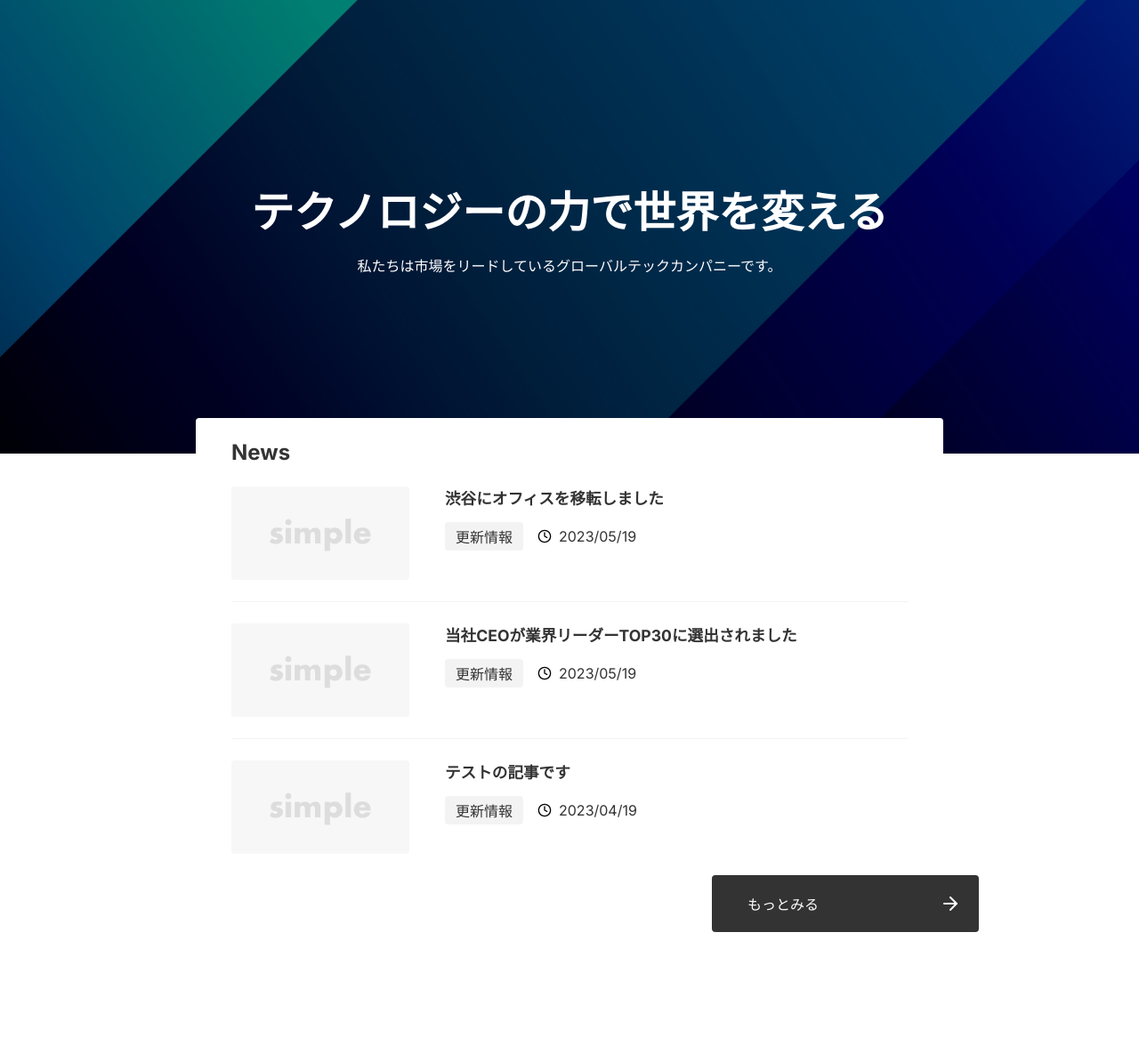
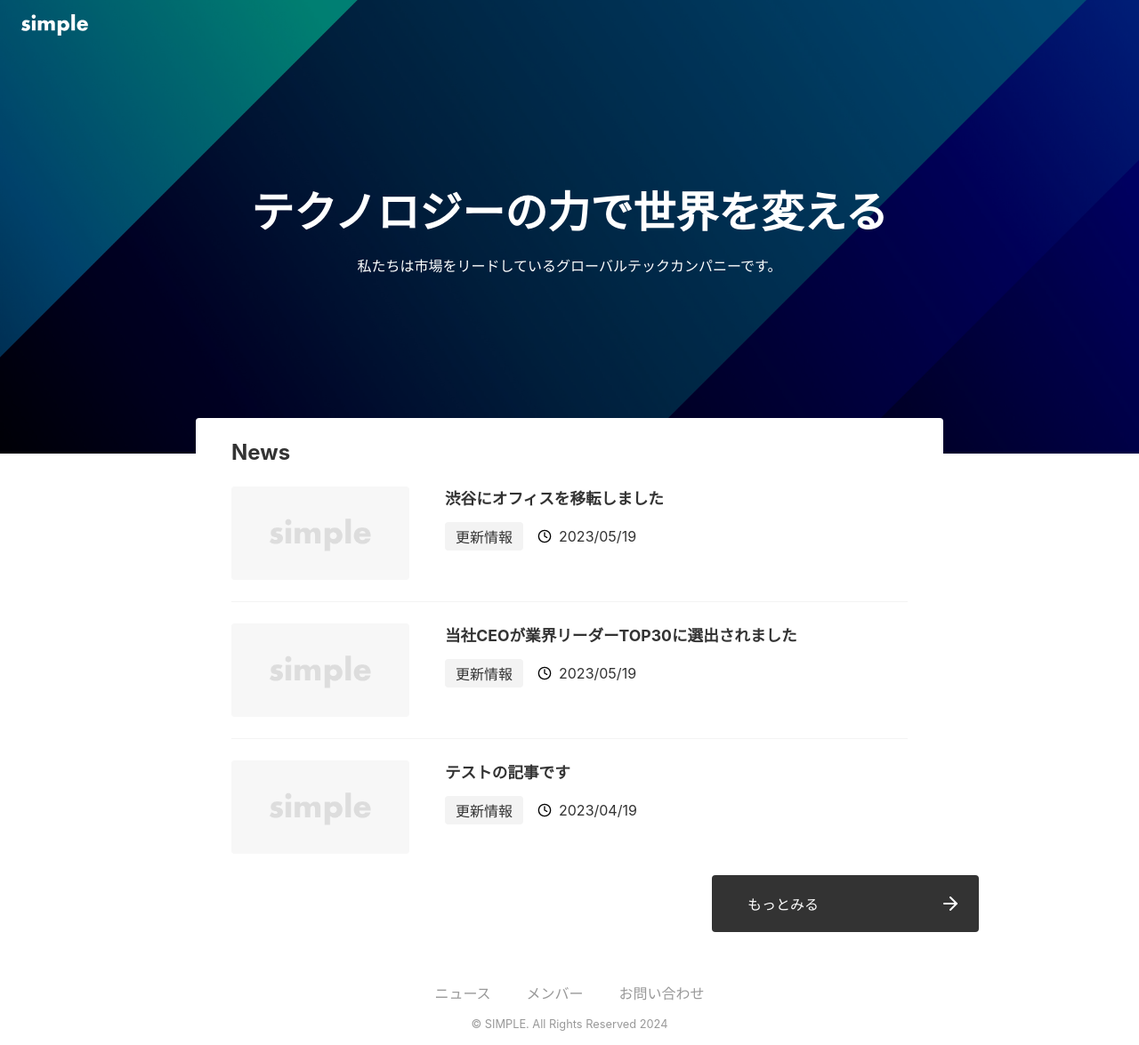
Before and after one commit to graphicocolo/next-microcms-beginner, a Next.js app: page / in a window 1280 px wide. Shown: the whole page at 89% size. Before the commit the page ends 1048 px from the top, so only its background shows below. Built offline with nearby package versions, Linux system fonts and the light colour scheme.

Commit message:
3-4 ヘッダー・フッターを作ってみよう

```diff
--- /dev/null
+++ b/src/app/_components/Common/Footer/index.module.css
@@ -0,0 +1,29 @@
+.footer {
+  padding: 16px 24px;
+  text-align: center;
+  color: var(--color-text-sub);
+  font-size: 0.8rem;
+  margin-top: 80px;
+}
+
+.nav {
+  margin-bottom: 16px;
+}
+
+.items {
+  display: flex;
+  justify-content: center;
+  gap: 40px;
+  font-size: 1rem;
+  white-space: nowrap;
+}
+
+@media (max-width: 640px) {
+  .items {
+    flex-wrap: wrap;
+    gap: 8px 0;
+  }
+  .item {
+    width: 50%;
+  }
+}
--- /dev/null
+++ b/src/app/_components/Common/Footer/index.tsx
@@ -0,0 +1,24 @@
+import Link from 'next/link';
+
+import styles from '@/app/_components/Common/Footer/index.module.css';
+
+export default function Footer() {
+  return (
+    <footer className={styles.footer}>
+      <nav className={styles.nav}>
+        <ul className={styles.items}>
+          <li className={styles.item}>
+            <Link href="/news">ニュース</Link>
+          </li>
+          <li className={styles.item}>
+            <Link href="/members">メンバー</Link>
+          </li>
+          <li className={styles.item}>
+            <Link href="/contact">お問い合わせ</Link>
+          </li>
+        </ul>
+      </nav>
+      <p className={styles.cr}>© SIMPLE. All Rights Reserved 2024</p>
+    </footer>
+  );
+}
--- /dev/null
+++ b/src/app/_components/Common/Header/index.module.css
@@ -0,0 +1,24 @@
+.header {
+  position: absolute;
+  padding: 16px 24px 8px;
+  z-index: 1000;
+  display: flex;
+  align-items: center;
+  justify-content: space-between;
+  width: 100%;
+}
+
+.logoLink {
+  display: flex;
+}
+
+.logo {
+  height: 24px;
+  width: auto;
+}
+
+@media (max-width: 640px) {
+  .header {
+    padding: 24px 16px 8px;
+  }
+}
--- /dev/null
+++ b/src/app/_components/Common/Header/index.tsx
@@ -0,0 +1,16 @@
+import Image from 'next/image';
+import Link from 'next/link';
+
+import styles from '@/app/_components/Common/Header/index.module.css';
+// import Menu from '../Menu';
+
+export default function Header() {
+  return (
+    <header className={styles.header}>
+      <Link className={styles.logoLink} href="/">
+        <Image alt="SIMPLE" className={styles.logo} height={133} priority src="/logo.svg" width={348} />
+      </Link>
+      {/* <Menu /> */}
+    </header>
+  );
+}
--- a/src/app/layout.tsx
+++ b/src/app/layout.tsx
@@ -1,14 +1,6 @@
-import { Inter } from 'next/font/google';
-
-import type { Metadata } from 'next';
 import '@/app/globals.css';
-
-const inter = Inter({ subsets: ['latin'] });
-
-export const metadata: Metadata = {
-  title: '',
-  description: '',
-};
+import Footer from '@/app/_components/Common/Footer';
+import Header from '@/app/_components/Common/Header';
 
 const RootLayout = ({
   children,
@@ -17,7 +9,11 @@ const RootLayout = ({
 }>) => {
   return (
     <html lang="ja">
-      <body className={inter.className}>{children}</body>
+      <body>
+        <Header />
+        {children}
+        <Footer />
+      </body>
     </html>
   );
 };
```
Also changed, not shown: 1 other file (tests, documents, lock files or other folders).
